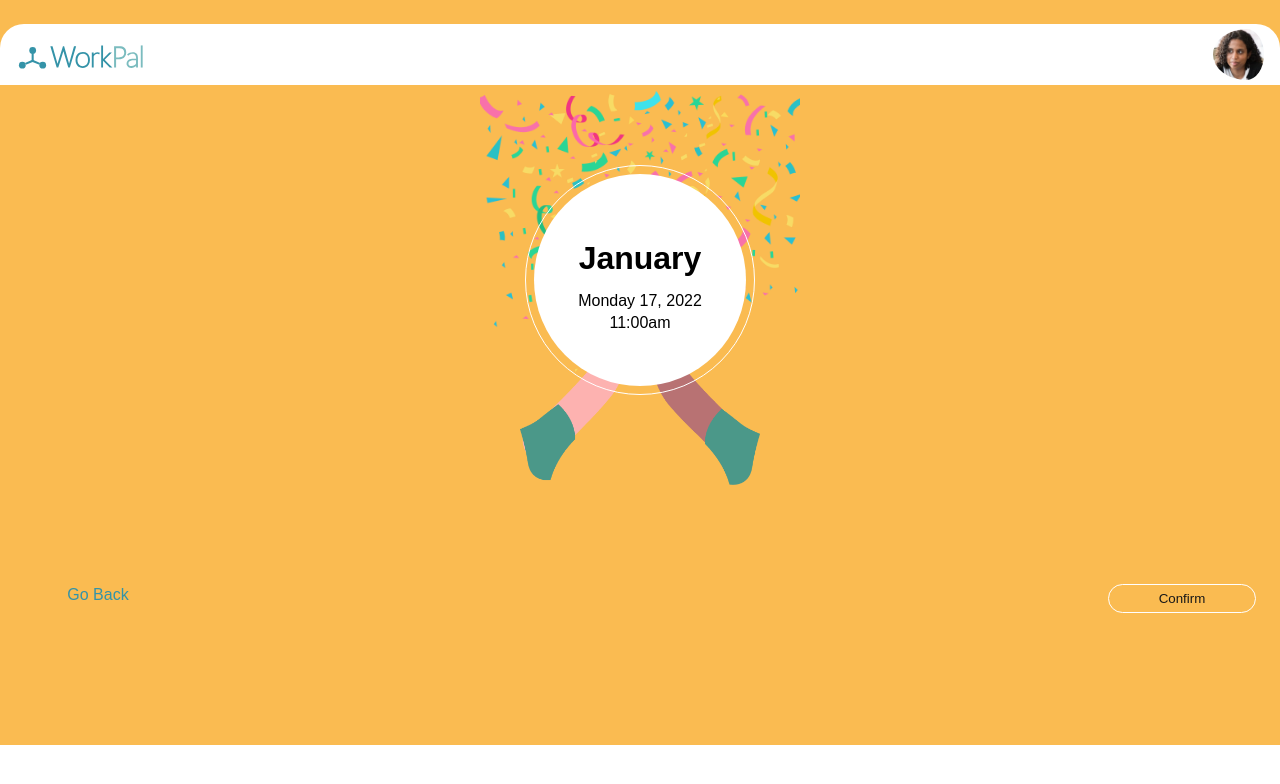
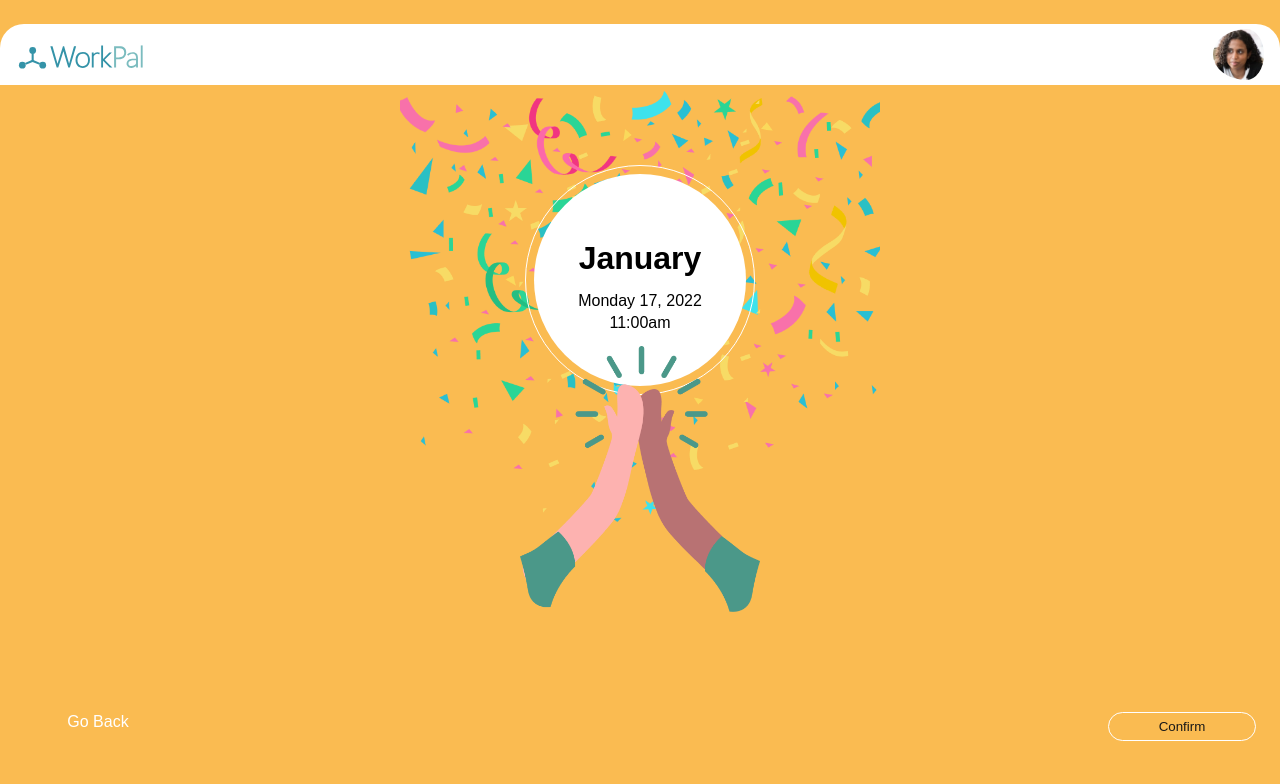
Before and after one commit to jkracoon/ip-project, a React (Create React App) app in the folder client/: page /confirmation in a window 1280 px wide. Shown: the top 784 px of the page. Built offline with nearby package versions, Linux system fonts and the light colour scheme.

Commit message:
final commit

```diff
--- a/client/src/pages/Confirmation/Confirmation.scss
+++ b/client/src/pages/Confirmation/Confirmation.scss
@@ -85,17 +85,17 @@
 .background{
   &__one {
     margin-top: -24rem;
-    width: 20rem;
+    width: 30rem;
   }
   &__two {
-    margin-top: -15rem;
+    margin-top: -16rem;
     width: 15rem;
+    z-index: 2;
   }
-
 
 }
 
-.goback {
+#goback {
   color: white;
   font-size: 1rem;
 
--- a/client/src/pages/Confirmation/confirmation.js
+++ b/client/src/pages/Confirmation/confirmation.js
@@ -39,7 +39,7 @@ class Confirmation extends Component {
           <div className="btn-container">
             <div className="back-btn">
               <p className="back-btn__text">
-                <Link className="goback" to="/">
+                <Link id="goback" to="/">
                   Go Back
                   </Link>
                   </p>
```
